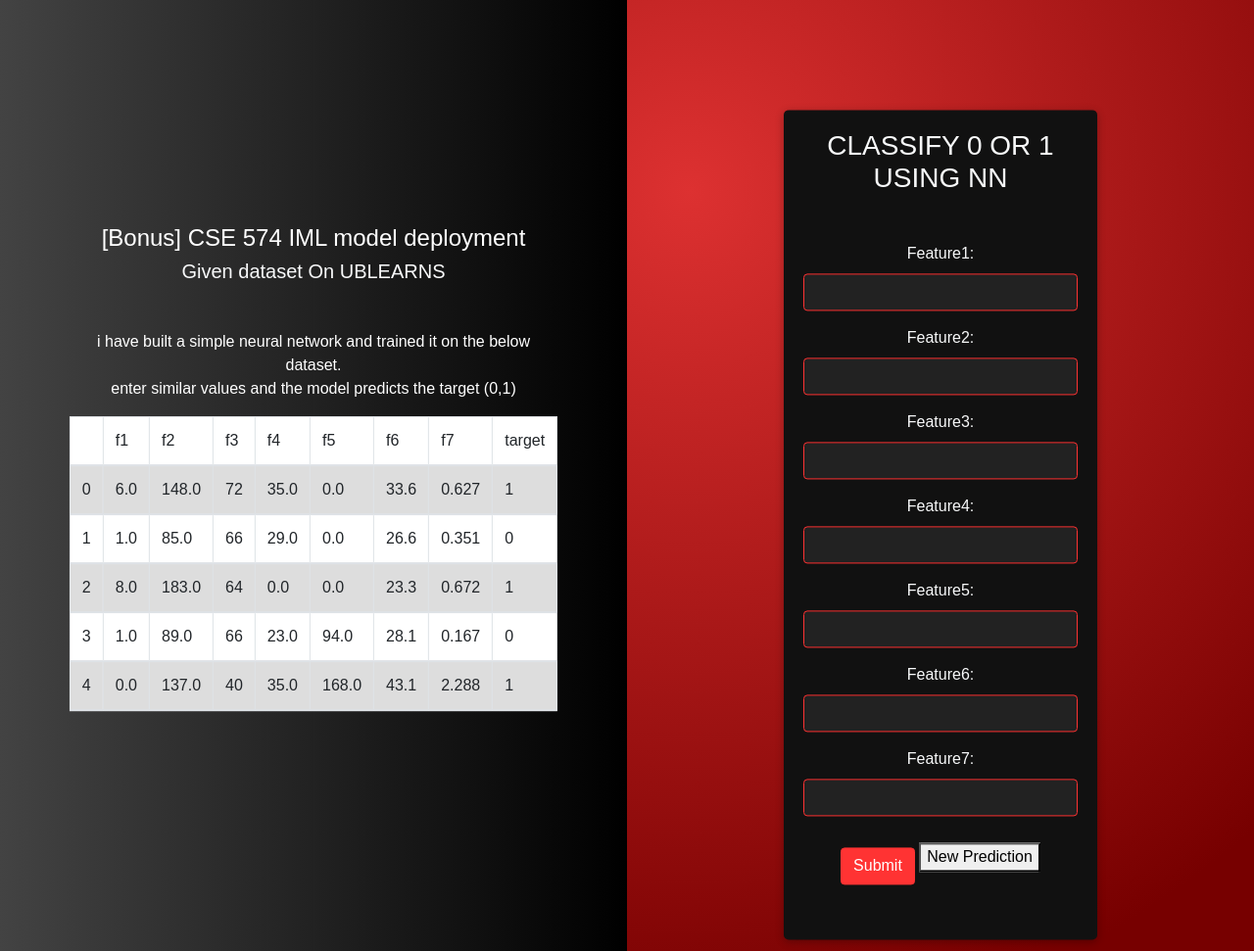
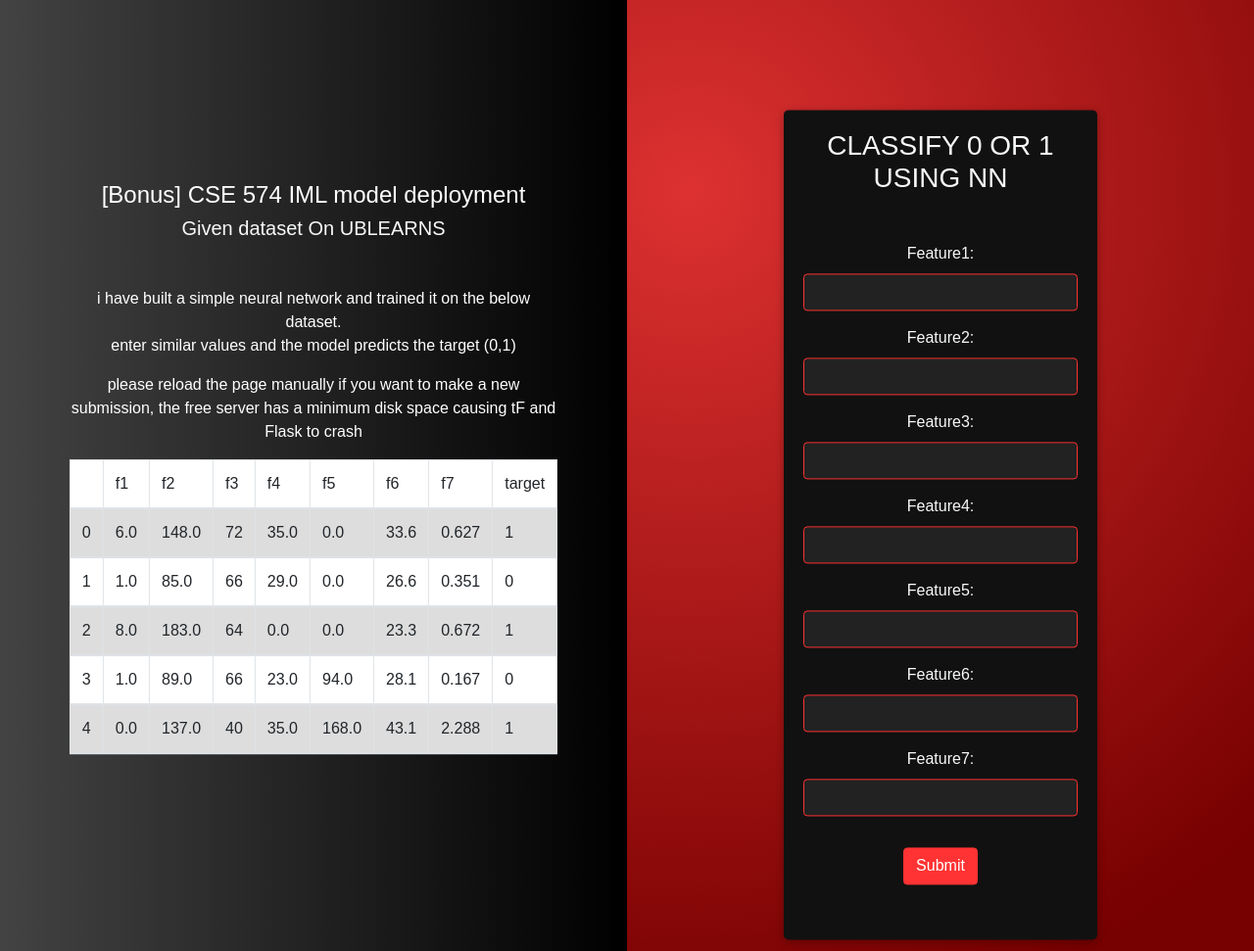
Before and after one commit to stingrose/simpleNeuralnetwork-deploy, a Flask app: page / in a window 1280 px wide. Shown: the whole page at 98% size. Run offline with Flask 2, Linux system fonts and the light colour scheme; some libraries are stand-ins or nearby versions.

Commit message:
Update index.html

```diff
--- a/templates/index.html
+++ b/templates/index.html
@@ -85,7 +85,7 @@ table {
 
     <h5 class="text-center text-light mb-5">Given dataset On UBLEARNS</h5>
     <p> i have built a simple neural network and trained it on the below dataset.<br> enter similar values and the model predicts the target (0,1)</p>
-
+    <p>please reload the page manually if you want to make a new submission, the free server has a minimum disk space causing tF and Flask to crash
     <div class="table-responsive">
           <table class="table table-bordered table-striped" >
             <thead>
@@ -195,7 +195,6 @@ table {
           <input type="text" class="form-control" name="Feature7">
         </div>
         <button type="submit" class="btn btn-primary mt-3">Submit</button>
-        <button onClick="window.location.href=window.location.href">New Prediction</button>
 
 
         <p style="font-size: 14px; padding: 10px;">{{ prediction }} </p>
```
